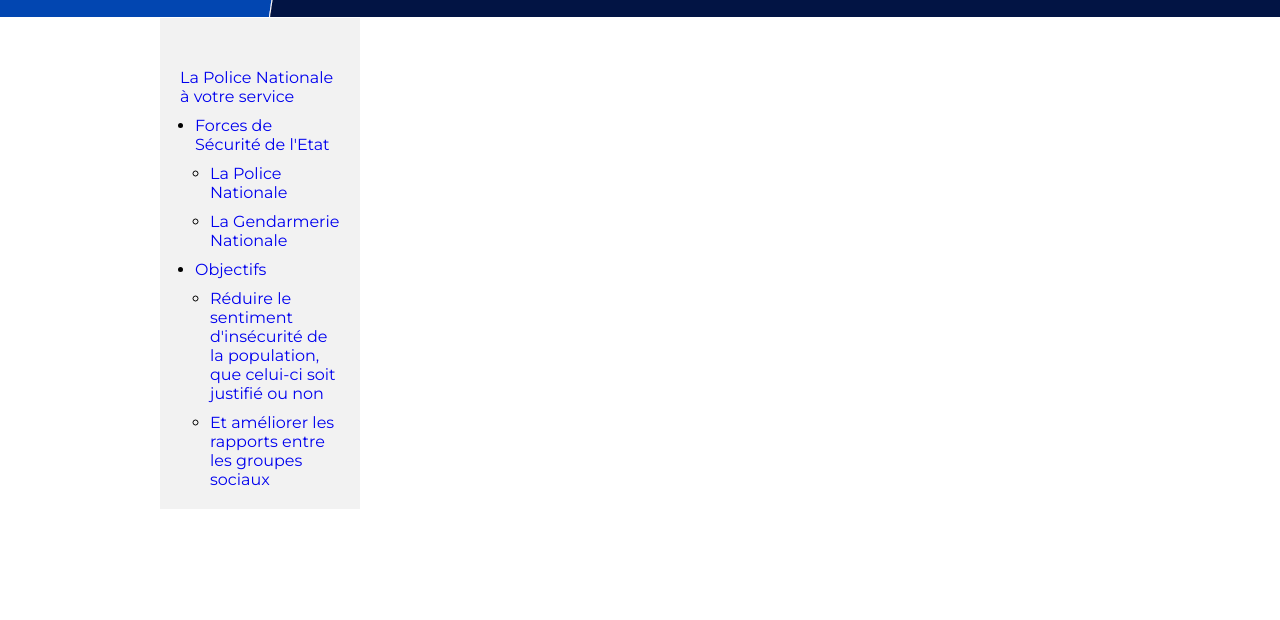
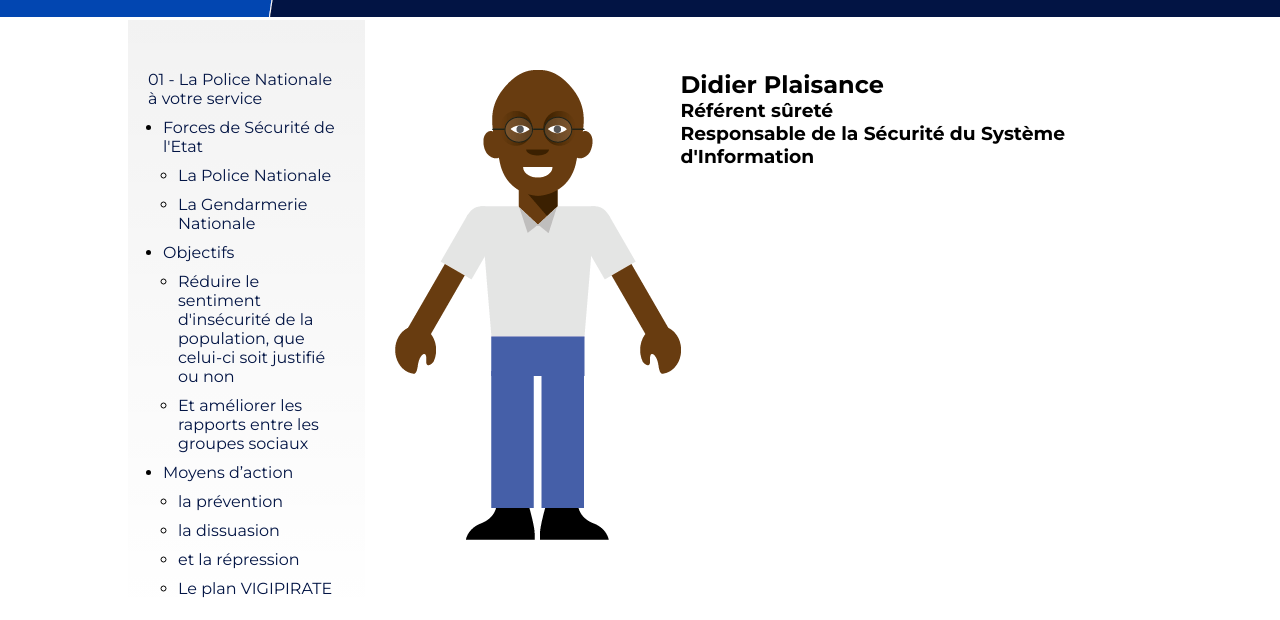
Before and after one commit to yttiiz/pn, a plain HTML site: page index.html in a window 1280 px wide. Shown: the part 183-803 px from the top of the page. Drawn offline with Linux system fonts and the light colour scheme.

Commit message:
feat(did-website): add user character

```diff
--- a/data/data.json
+++ b/data/data.json
@@ -32,6 +32,28 @@
 								"href": "#ameliorer_les_rapports_entre_les_groupes_sociaux"
 							}
 						]
+					},
+					"3": {
+						"subtitle": "Moyens d’action",
+						"href": "#moyens_d_action",
+						"content": [
+							{
+								"item": "la prévention",
+								"href": "#la_prévention"
+							},
+							{
+								"item": "la dissuasion",
+								"href": "#la_dissuasion"
+							},
+							{
+								"item": "et la répression",
+								"href": "#et_la_répression"
+							},
+							{
+								"item": "Le plan VIGIPIRATE",
+								"href": "#le_plan_vigipirate"
+							}
+						]
 					}
 				}
 			]
--- a/index.html
+++ b/index.html
@@ -28,9 +28,19 @@
           <!-- SIDEBAR -->
         </div>
       </aside>
-      <section>
-        <p></p>
+      <section id="website_introduction">
+        <div>
+          <figure>
+            <img src="./img/didier.png" alt="didier plaisance personnage">
+          </figure>
+          <div class="user_ids">
+            <h2>Didier Plaisance</h2>
+            <h3>Référent sûreté</h3>
+            <h3>Responsable de la Sécurité du Système d'Information</h3>
+          </div>
+        </div>
       </section>
+        <!-- CONTENT -->
     </div>
   </main>
   <footer></footer>
--- a/js/sidebar.js
+++ b/js/sidebar.js
@@ -5,13 +5,13 @@ const data = await fetch("./data/data.json")
 	.then((data) => data);
 
 // Hydratation
-Object.keys(data).map((key) => {
+Object.keys(data).map((key, index) => {
 	for (const titleItem of data[key]) {
 		const mainItem = document.createElement("ul");
 		const mainLink = document.createElement("a");
 
 		if (titleItem.subtitles.length) {
-			mainLink.textContent = titleItem.title;
+			mainLink.textContent = `${index >= 10 ? index + 1 : `0${index + 1}`} - ${titleItem.title}`;
 			mainLink.href = titleItem.href;
 			mainItem.appendChild(mainLink);
 
--- a/style.css
+++ b/style.css
@@ -9,16 +9,12 @@
   --background-alt: 0 9 125;
 
   /* boundary */
-  --web-site-content-boundary: clamp(320px, 80%, 960px);
+  --web-site-content-boundary: clamp(320px, 80%, 1280px);
   --box-shadow: 0 0 4px rgb(var(--background) / .15);
   --transition: .3s;
 }
 
 /*===================================| BASIC-RESET |===================================*/
-
-html {
-  scroll-behavior: smooth;
-}
 
 body, body * {
   margin: 0;
@@ -35,6 +31,10 @@ button, input[type="submit"] {
 
 body {
   font-family: "Montserrat", sans-serif;
+}
+
+img {
+  display: block;
 }
 
 /*===================================| BASIC-CONTENT |===================================*/
@@ -54,16 +54,12 @@ header {
   color: rgb(var(--foreground));
   height: max-content;
   background: rgb(var(--dark-blue));
-  border-bottom: 1px solid rgb(var(--foreground));
+  border-bottom: 3px solid rgb(var(--foreground));
 
   & > div {
     display: flex;
     justify-content: space-between;
     align-items: center;
-  }
-
-  & figure img {
-    display: block;
   }
 
   & .header-logo {
@@ -90,13 +86,13 @@ header {
 main {
   & > div {
     display: flex;
+    gap: 30px ;
   }
 
   & aside {
     padding: 20px;
-    padding-top: 50px;
-    width: 200px;
-    background: rgb(var(--background) / .05);
+    width: 250px;
+    background: linear-gradient(rgb(var(--background) / .05), transparent);
 
     & .sidebar ul {
       display: grid;
@@ -108,6 +104,7 @@ main {
     }
 
     & .sidebar a {
+      color: rgb(var(--dark-blue));
       text-decoration: none;
     }
 
@@ -116,7 +113,16 @@ main {
     }
   }
 
-  .referents-surete {
-    margin: auto;
+  & #website_introduction {
+    height: calc(100vh - 200px);
+  }
+
+  & aside,
+  & #website_introduction > div {
+    padding-top: 50px;
+  }
+
+  & #website_introduction > div {
+    display: flex;
   }
 }
```
